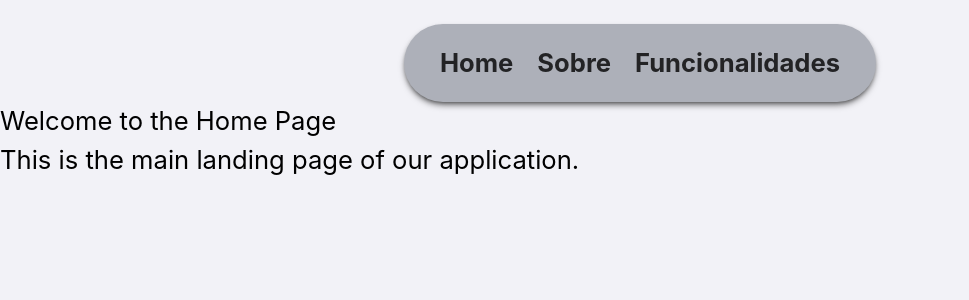
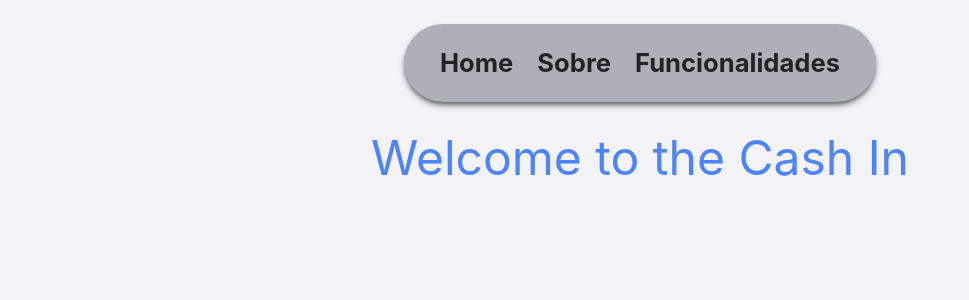
Before and after one commit to ErickDsBR/finance_web, a React (Vite) app: page / in a window 1280 px wide. Shown: the top 300 px of the page, without its empty margins (0-969 px from the left). Built offline with nearby package versions, Linux system fonts and the light colour scheme; what tailwindcss-motion would draw is missing.

Commit message:
feat(home): update landing heading with motion animation

```diff
--- a/src/pages/home/home.tsx
+++ b/src/pages/home/home.tsx
@@ -1,8 +1,9 @@
 export function Home() {
   return (
     <div className="home">
-      <h1>Welcome to the Home Page</h1>
-      <p>This is the main landing page of our application.</p>
+      <h1 className="flex items-center justify-center text-5xl text-blue-600/75 pt-8 motion-preset-slide-up-lg ">
+        Welcome to the Cash In
+      </h1>
     </div>
   );
 }
```
